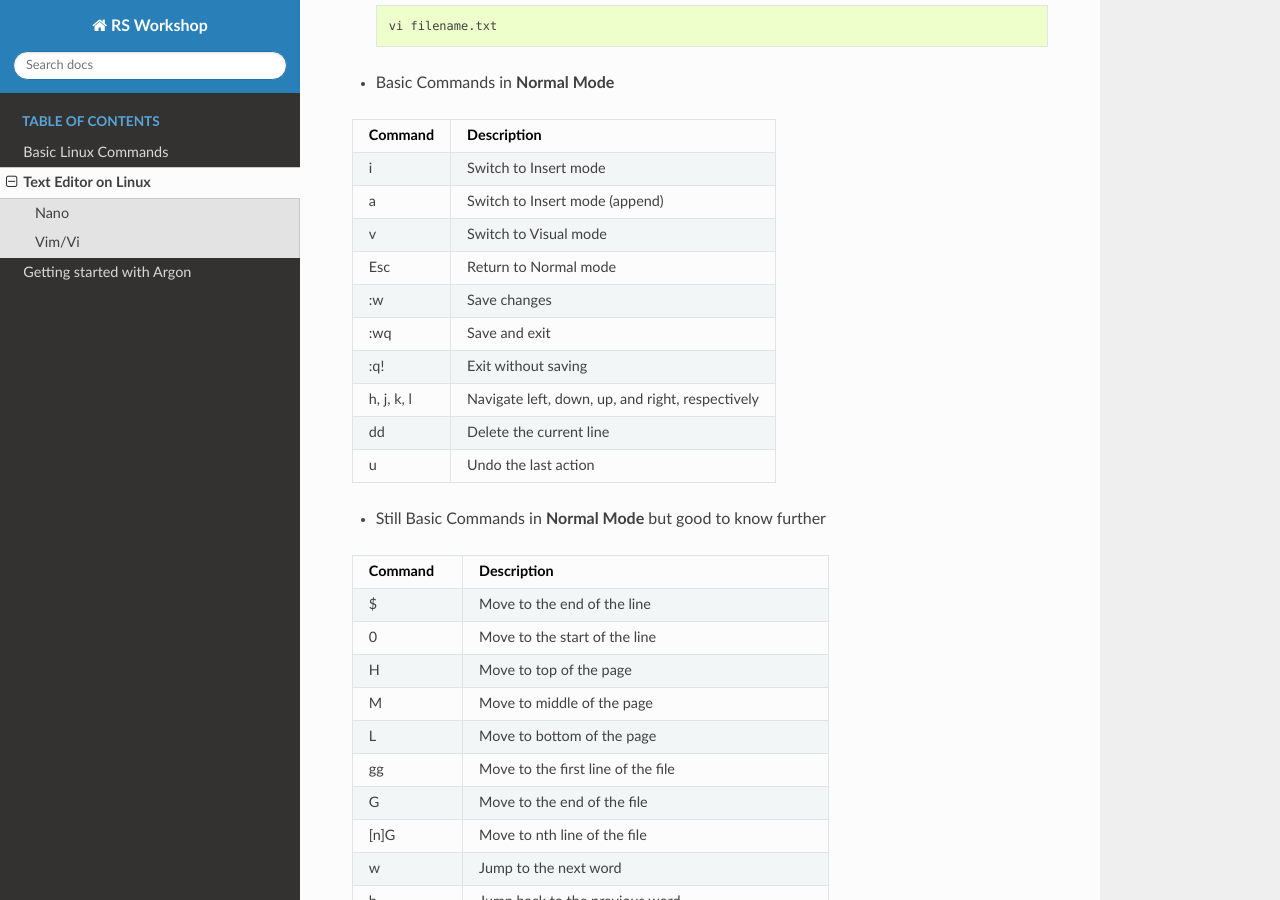
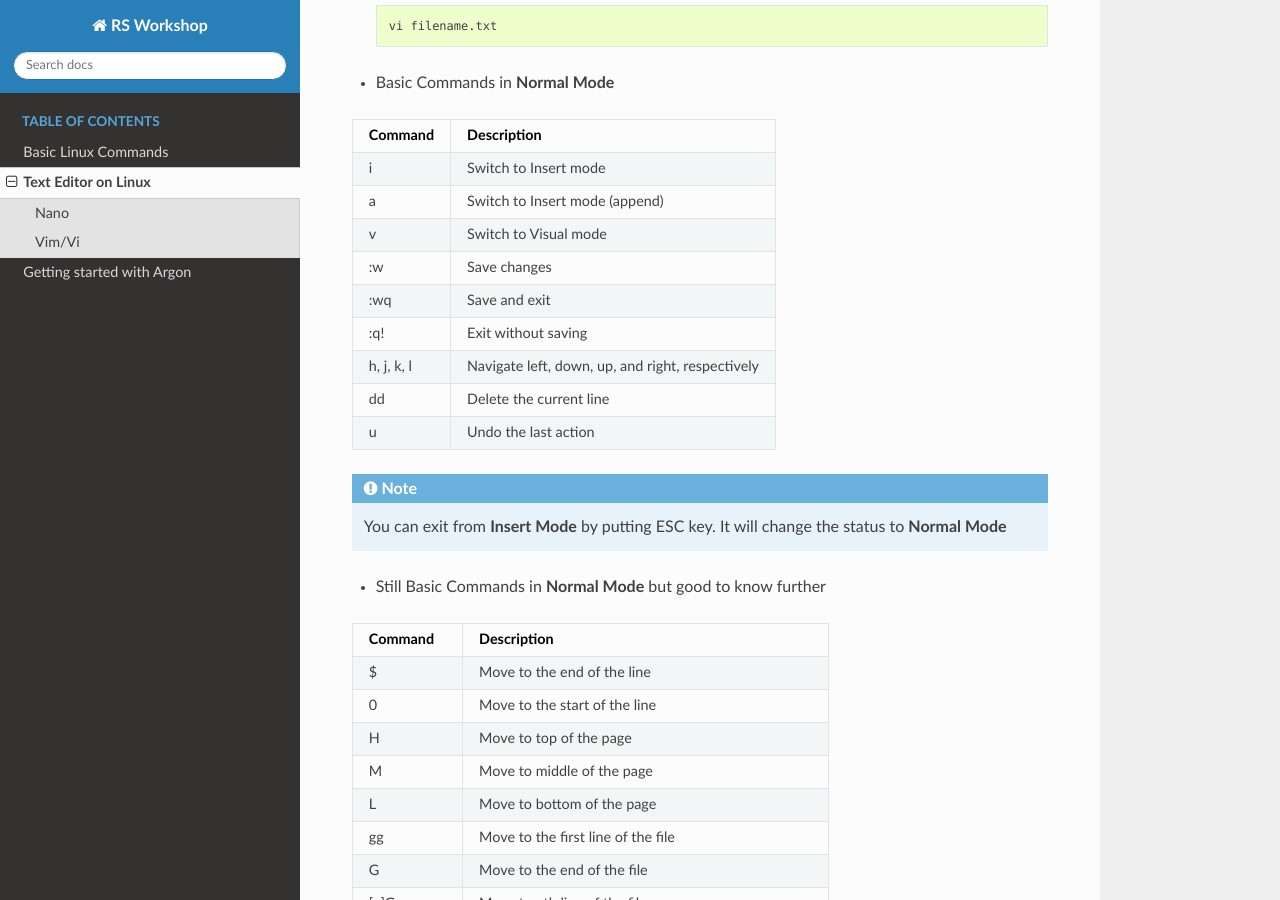
Before and after one commit to astrodoo/RS_Workshop, a Sphinx documentation site: the page built from source/linux_editor.rst, in a window 1280 px wide and 900 px high, scrolled down 888 px. Built offline with Sphinx 7.4.7 and the Read the Docs theme 3.1.0, drawn with Linux system fonts in a browser that asks for light colours.

Commit message:
minor change

```diff
--- a/source/linux_editor.rst
+++ b/source/linux_editor.rst
@@ -49,7 +49,6 @@ Command        Description
 i              Switch to Insert mode
 a              Switch to Insert mode (append)
 v              Switch to Visual mode
-Esc            Return to Normal mode
 :w             Save changes
 :wq            Save and exit
 :q!            Exit without saving
@@ -57,6 +56,11 @@ h, j, k, l     Navigate left, down, up, and right, respectively
 dd             Delete the current line
 u              Undo the last action
 =============  ====================================================
+
+.. note::
+
+   You can exit from **Insert Mode** by putting ESC key. It will change the status to **Normal Mode**
+..
 
 * Still Basic Commands in **Normal Mode** but good to know further
 
```
